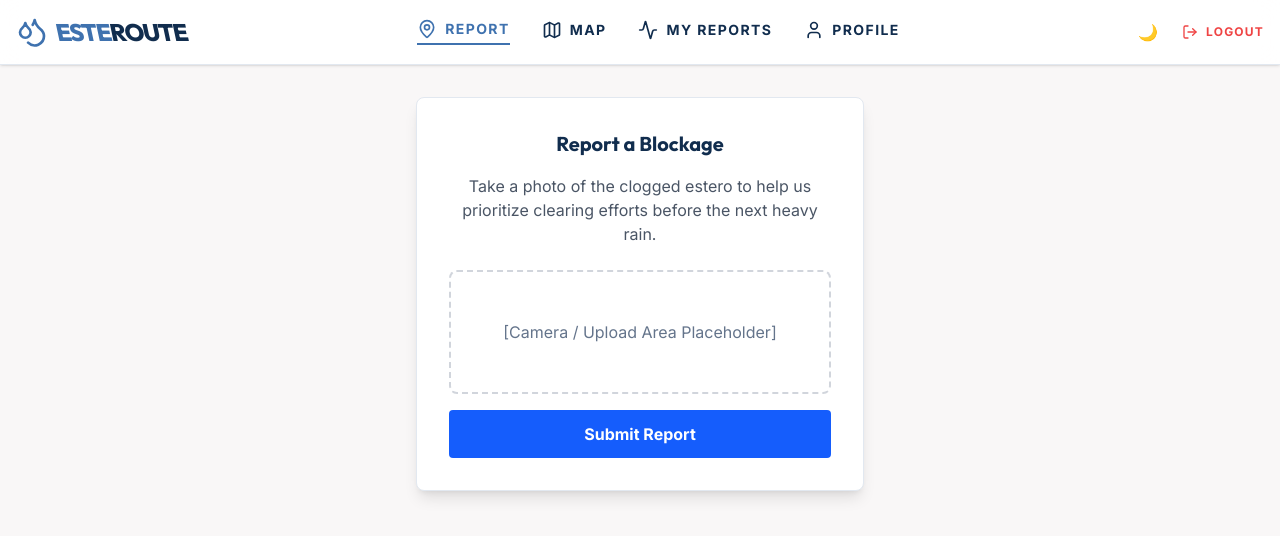
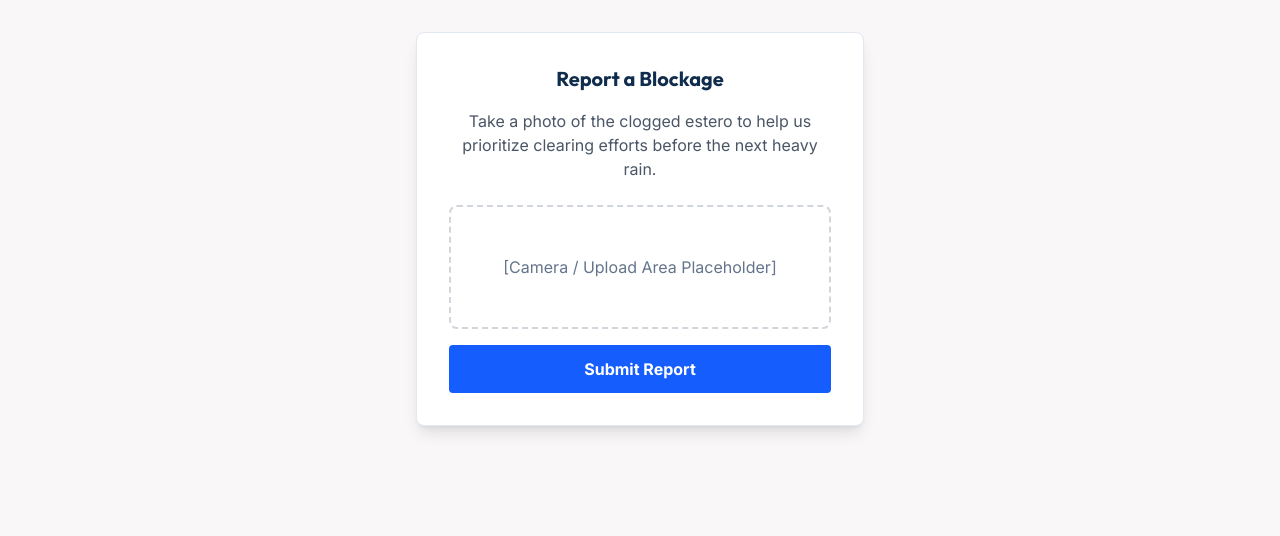
Before and after one commit to Goldenavs/esteRoute, a React (Vite) app in the folder frontend/: page /citizen in a window 1280 px wide. Shown: the top 536 px of the page. Built offline with nearby package versions, Linux system fonts and the light colour scheme.

Commit message:
style: citizen navbar now supports mobile

```diff
--- a/frontend/src/layouts/CitizenLayout.tsx
+++ b/frontend/src/layouts/CitizenLayout.tsx
@@ -3,10 +3,39 @@ import { Droplets, MapPin, Map, Activity, User, LogOut } from 'lucide-react';
 import { useTheme } from '../context/ThemeContext';
 import { clsx } from 'clsx';
 import { twMerge } from 'tailwind-merge';
+import { useState, useEffect } from 'react';
 
 export default function CitizenLayout() {
   const { theme, toggleTheme } = useTheme();
   const location = useLocation();
+  const [isNavVisible, setIsNavVisible] = useState(true);
+
+  useEffect(() => {
+    let timeout: NodeJS.Timeout;
+
+    const handleActivity = () => {
+      setIsNavVisible(true);
+      clearTimeout(timeout);
+      timeout = setTimeout(() => {
+        setIsNavVisible(false);
+      }, 3000); // Auto-hide after 3 seconds of inactivity
+    };
+
+    // Listen for mouse movements or clicks
+    window.addEventListener('mousemove', handleActivity);
+    window.addEventListener('mousedown', handleActivity);
+    window.addEventListener('keydown', handleActivity);
+
+    // Initial timer
+    timeout = setTimeout(() => setIsNavVisible(false), 3000);
+
+    return () => {
+      window.removeEventListener('mousemove', handleActivity);
+      window.removeEventListener('mousedown', handleActivity);
+      window.removeEventListener('keydown', handleActivity);
+      clearTimeout(timeout);
+    };
+  }, []);
 
   const navItems = [
     { name: 'Report', path: '/citizen', icon: MapPin },
@@ -16,19 +45,31 @@ export default function CitizenLayout() {
   ];
 
   return (
-    <div className="min-h-screen bg-app-bg text-text-primary flex flex-col transition-colors duration-300">
+    <div className="min-h-screen bg-app-bg text-text-primary flex flex-col transition-colors duration-300 relative">
 
-      {/* Top Navbar (Desktop & Mobile Header) */}
-      <header className="sticky top-0 z-50 w-full bg-surface/90 backdrop-blur-md border-b border-border-subtle px-4 py-3 flex justify-between items-center shadow-sm">
+      {/* Top Navbar (Desktop Only) - Follows AuthNavbar Style */}
+      <div
+        className={twMerge(
+          clsx(
+            "fixed top-4 w-full z-50 pointer-events-none transition-transform duration-700 ease-[cubic-bezier(0.76,0,0.24,1)] hidden md:block",
+            isNavVisible ? "translate-y-0" : "-translate-y-[150%]"
+          )
+        )}
+      >
+        <div className="flex flex-col items-center px-4 md:px-6">
+          <div className="w-full max-w-[95%] xl:max-w-7xl relative pointer-events-none">
+            <div className="w-full flex items-center justify-between pointer-events-auto bg-surface/80 backdrop-blur-2xl border border-border-subtle rounded-sm px-6 sm:px-10 py-3 shadow-lg shadow-black/5 transition-all duration-500 hover:border-border-strong hover:shadow-xl -skew-x-12">
 
-        {/* Logo */}
-        <Link to="/citizen" className="flex items-center gap-2 text-brand-primary font-heading font-black tracking-tighter text-2xl uppercase skew-x-12 cursor-pointer transition-transform hover:scale-105">
-          <Droplets className="w-8 h-8 -skew-x-12" />
-          <span className="hidden sm:inline">este<span className="text-text-primary">Route</span></span>
+              {/* Left: Logo */}
+              <div className="flex-1 flex justify-start skew-x-12">
+                <Link to="/citizen" className="flex items-center gap-2 text-brand-primary font-heading font-black tracking-tighter text-lg uppercase cursor-pointer transition-transform hover:scale-105">
+                  <Droplets className="w-6 h-6" />
+                  <span>este<span className="text-text-primary">Route</span></span>
                 </Link>
+              </div>
 
-        {/* Desktop Navigation Links */}
-        <nav className="hidden md:flex items-center gap-8">
+              {/* Center: Navigation Links */}
+              <nav className="flex-1 flex justify-center items-center gap-8 skew-x-12">
                 {navItems.map((item) => {
                   const isActive = location.pathname === item.path || (item.path !== '/citizen' && location.pathname.startsWith(item.path));
                   return (
@@ -37,39 +78,43 @@ export default function CitizenLayout() {
                       to={item.path}
                       className={twMerge(
                         clsx(
-                    "flex items-center gap-2 text-sm font-bold uppercase tracking-widest transition-all",
-                    isActive
-                      ? "text-brand-primary border-b-2 border-brand-primary pb-1"
-                      : "text-text-muted hover:text-text-primary pb-1"
+                          "relative overflow-hidden group cursor-pointer text-xs xl:text-sm font-bold uppercase tracking-widest block shrink-0",
+                          isActive ? "text-brand-primary" : "text-text-muted hover:text-text-primary"
                         )
                       )}
                     >
-                <item.icon className="w-5 h-5" />
+                      <div className="flex items-center gap-2">
+                        <item.icon className="w-4 h-4" />
                         <span>{item.name}</span>
+                      </div>
                     </Link>
                   );
                 })}
               </nav>
 
-        {/* Actions */}
-        <div className="flex items-center gap-4">
+              {/* Right: Actions */}
+              <div className="flex-1 flex justify-end items-center gap-4 skew-x-12">
                 <button
                   onClick={toggleTheme}
-            className="p-2 rounded-full hover:bg-surface-subtle transition-colors text-text-muted hover:text-text-primary"
+                  className="p-1.5 hover:bg-surface rounded-sm transition-colors text-text-muted hover:text-text-primary pointer-events-auto"
                   aria-label="Toggle Theme"
                 >
                   {theme === 'light' ? '🌙' : '☀️'}
                 </button>
-
-          <Link to="/" className="hidden md:flex items-center gap-2 text-xs font-bold uppercase tracking-widest text-semantic-urgent hover:text-red-400 transition-colors">
+                <div className="w-px h-4 bg-border-strong"></div>
+                <Link to="/" className="flex items-center gap-2 text-xs font-bold uppercase tracking-widest text-semantic-urgent hover:text-red-400 transition-colors pointer-events-auto">
                   <LogOut className="w-4 h-4" />
                   <span>Logout</span>
                 </Link>
               </div>
-      </header>
+
+            </div>
+          </div>
+        </div>
+      </div>
 
       {/* Main Content Area */}
-      {/* padding-bottom (pb-24) ensures content isn't hidden behind the mobile bottom tab bar */}
+      {/* pb-24 ensures content isn't hidden behind the mobile bottom tab bar */}
       <main className="flex-1 bg-app-bg overflow-x-hidden relative flex flex-col pb-24 md:pb-0">
         <div className="flex-1 p-4 md:p-6 lg:p-8 max-w-7xl mx-auto w-full animate-fade-in">
           <Outlet />
```
Lines whose indentation alone changed are shown as unchanged.
